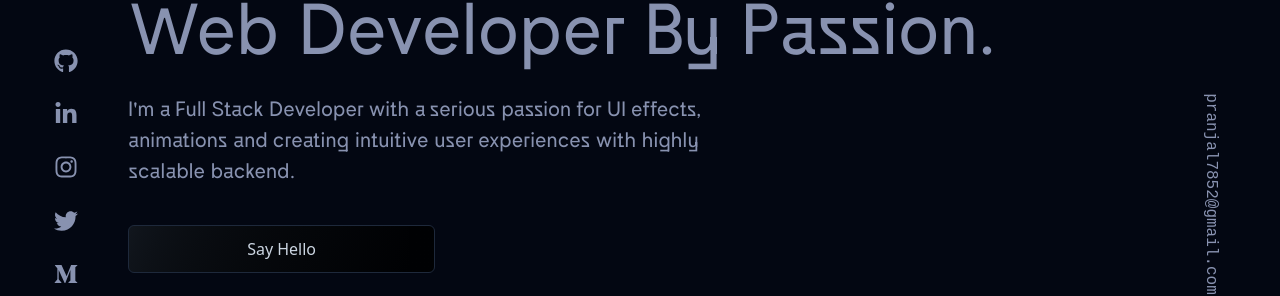
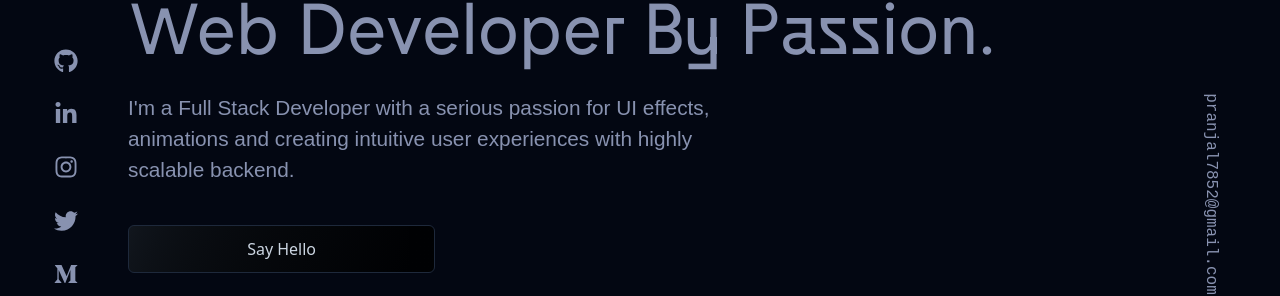
Before and after one commit to Pranjal7852/portfolio-v2, a React (Vite) app: page / in a window 1280 px wide. Shown: the part 326-622 px from the top of the page. Built offline with nearby package versions, Linux system fonts and the light colour scheme.

Commit message:
fonts changed

```diff
--- a/src/components/Section/Work/Work.scss
+++ b/src/components/Section/Work/Work.scss
@@ -81,7 +81,7 @@
 .card li {
   list-style-type: style circle;
   color: var(--light-slate);
-  font-family: var(--font-sans);
+  font-family: sans-serif;
 }
 .card li::before {
   content: "";
--- a/src/index.css
+++ b/src/index.css
@@ -93,7 +93,7 @@ h4 {
   font-size: var(--fz-p);
 }
 p {
-  font-family: var(--font-sans);
+  font-family: sans-serif;
   font-size: var(--fz-p);
   color: var(--slate);
 }
```
